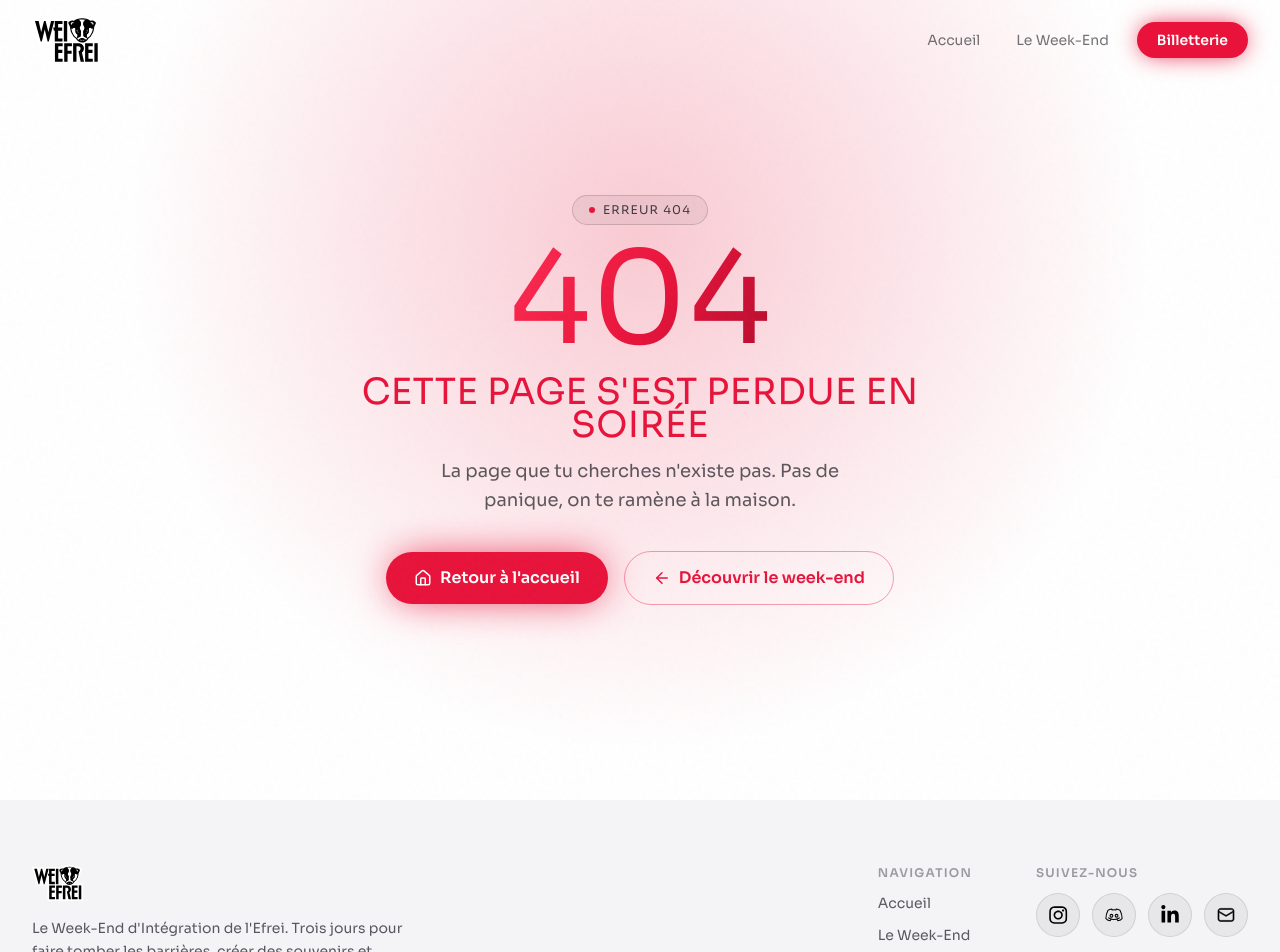
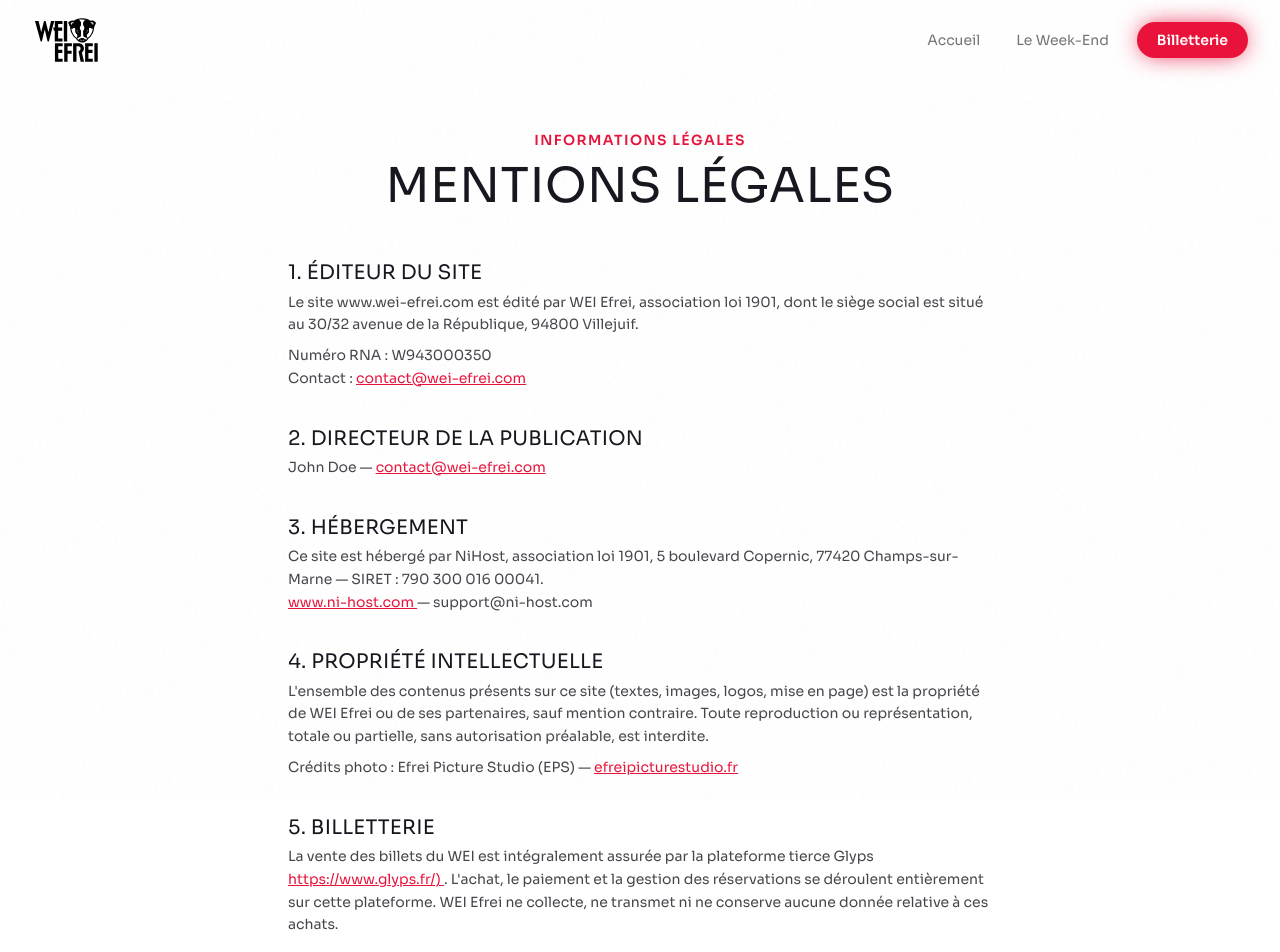
Before and after one commit to cIementg/Wei-WebSite, a Vue app: page /mentions-legales in a window 1280 px wide. Shown: the top 952 px of the page. Built offline with nearby package versions, Linux system fonts and the light colour scheme.

Commit message:
mention légal + Edit Boursier

```diff
--- a/src/components/TheFooter.vue
+++ b/src/components/TheFooter.vue
@@ -90,7 +90,10 @@ const year = new Date().getFullYear();
         class="mt-14 flex flex-col items-center justify-between gap-6 border-t border-black/10 pt-8 md:flex-row"
       >
         <p class="text-xs text-foreground/40">
-          © {{ year }} WEI Efrei. Tous droits réservés.
+          © {{ year }} WEI Efrei. Tous droits réservés. ·
+          <RouterLink to="/mentions-legales" class="underline hover:text-foreground/70">
+            Mentions légales
+          </RouterLink>
           <br>
           <span class="block md:inline">
             Crédit photo : EPS
--- a/src/pages/Billetterie.vue
+++ b/src/pages/Billetterie.vue
@@ -12,6 +12,7 @@ import {
   ChevronLeft,
   ChevronRight,
   Ticket,
+  Sparkles,
   Bus,
   Home as HomeIcon,
   UtensilsCrossed,
@@ -240,7 +241,7 @@ function confettiStyle(c: (typeof CONFETTI)[keyof typeof CONFETTI]) {
   </section>
 
   <!-- --------------------------------------------------------- TICKETS -->
-  <section id="tarifs" class="relative mx-auto max-w-7xl px-5 py-20 md:px-8">
+  <section id="tarifs" class="relative mx-auto max-w-7xl px-5 pt-20 pb-10 md:px-8">
     <div
       class="pointer-events-none absolute inset-0 overflow-hidden opacity-100"
       :style="confettiStyle(CONFETTI.a)"
@@ -388,13 +389,23 @@ function confettiStyle(c: (typeof CONFETTI)[keyof typeof CONFETTI]) {
       </div>
     </div>
 
-    <p class="mx-auto mt-10 max-w-xl text-center text-sm text-muted-foreground">
-      Boursier·ère ? Bénéficie de 47€ de réduction, écris-nous à
-      <a href="mailto:contact@wei-efrei.com" class="text-wei-red underline">
-        contact@wei-efrei.com
-      </a>
-      pour en profiter.
-    </p>
+    <div
+      v-reveal
+      class="relative mx-auto mt-6 max-w-md rounded-2xl border border-wei-red/15 bg-white/95 px-5 py-3.5 text-center shadow-md shadow-wei-red/5 backdrop-blur-sm"
+    >
+      <p class="inline-flex items-center gap-1.5 text-sm font-semibold text-foreground">
+        <Sparkles :size="15" class="text-wei-red" />
+        Boursier·ère ? Bénéficie de 47€ de réduction
+      </p>
+      <p class="mx-auto mt-1 max-w-sm text-xs leading-relaxed text-muted-foreground">
+        Écris-nous <strong class="text-foreground">avant d'acheter ton billet</strong> à
+        <a href="mailto:contact@wei-efrei.com" class="text-wei-red underline">
+          contact@wei-efrei.com
+        </a>
+        pour en faire la demande : la réduction ne peut pas être appliquée après
+        l'achat.
+      </p>
+    </div>
   </section>
 
   <!-- ------------------------------------------------------------ RECAP -->
--- /dev/null
+++ b/src/pages/MentionsLegales.vue
@@ -0,0 +1,97 @@
+<script setup lang="ts">
+</script>
+
+<template>
+  <section class="relative mx-auto max-w-3xl px-5 py-32 md:px-8">
+    <div v-reveal class="mb-14 text-center">
+      <span class="text-sm font-semibold uppercase tracking-widest text-wei-red">
+        Informations légales
+      </span>
+      <h1 class="mt-3 font-display text-4xl text-foreground md:text-5xl">
+        Mentions légales
+      </h1>
+    </div>
+
+    <div v-reveal="80" class="space-y-10 text-sm leading-relaxed text-foreground/80">
+      <section>
+        <h2 class="mb-2 font-display text-xl text-foreground">1. Éditeur du site</h2>
+        <p>
+          Le site www.wei-efrei.com est édité par WEI Efrei, association loi
+          1901, dont le siège social est situé au 30/32 avenue de la
+          République, 94800 Villejuif.
+        </p>
+        <p class="mt-2">
+          Numéro RNA : W943000350<br />
+          Contact : <a href="mailto:contact@wei-efrei.com" class="text-wei-red underline">contact@wei-efrei.com</a>
+        </p>
+      </section>
+
+      <section>
+        <h2 class="mb-2 font-display text-xl text-foreground">2. Directeur de la publication</h2>
+        <p>
+          John Doe —
+          <a href="mailto:contact@wei-efrei.com" class="text-wei-red underline">
+            contact@wei-efrei.com
+          </a>
+        </p>
+      </section>
+
+      <section>
+        <h2 class="mb-2 font-display text-xl text-foreground">3. Hébergement</h2>
+        <p>
+          Ce site est hébergé par NiHost, association loi 1901, 5 boulevard
+          Copernic, 77420 Champs-sur-Marne — SIRET : 790 300 016 00041.<br />
+          <a
+            href="https://www.ni-host.com/"
+            target="_blank"
+            rel="noreferrer"
+            class="text-wei-red underline"
+          >
+            www.ni-host.com
+          </a>
+          — support@ni-host.com
+        </p>
+      </section>
+
+      <section>
+        <h2 class="mb-2 font-display text-xl text-foreground">4. Propriété intellectuelle</h2>
+        <p>
+          L'ensemble des contenus présents sur ce site (textes, images,
+          logos, mise en page) est la propriété de WEI Efrei ou de ses
+          partenaires, sauf mention contraire. Toute reproduction ou
+          représentation, totale ou partielle, sans autorisation préalable,
+          est interdite.
+        </p>
+        <p class="mt-2">
+          Crédits photo : Efrei Picture Studio (EPS) —
+          <a
+            href="https://efreipicturestudio.fr"
+            target="_blank"
+            rel="noreferrer"
+            class="text-wei-red underline"
+          >
+            efreipicturestudio.fr
+          </a>
+        </p>
+      </section>
+
+      <section>
+        <h2 class="mb-2 font-display text-xl text-foreground">5. Billetterie</h2>
+        <p>
+          La vente des billets du WEI est intégralement assurée par la
+          plateforme tierce Glyps <a
+            href="https://www.glyps.fr/"
+            target="_blank"
+            rel="noreferrer"
+            class="text-wei-red underline"
+        >https://www.glyps.fr/)
+        </a> . L'achat, le paiement et
+          la gestion des réservations se déroulent entièrement sur cette
+          plateforme. WEI Efrei ne collecte, ne transmet ni ne conserve
+          aucune donnée relative à ces achats.
+        </p>
+      </section>
+
+    </div>
+  </section>
+</template>
--- a/src/router.ts
+++ b/src/router.ts
@@ -2,6 +2,7 @@ import { createRouter, createWebHistory } from "vue-router";
 import Home from "@/pages/Home.vue";
 import Weekend from "@/pages/Weekend.vue";
 import Billetterie from "@/pages/Billetterie.vue";
+import MentionsLegales from "@/pages/MentionsLegales.vue";
 import NotFound from "@/pages/NotFound.vue";
 
 export const router = createRouter({
@@ -10,6 +11,7 @@ export const router = createRouter({
     { path: "/", name: "home", component: Home },
     { path: "/weekend", name: "weekend", component: Weekend },
     { path: "/billetterie", name: "billetterie", component: Billetterie },
+    { path: "/mentions-legales", name: "mentions-legales", component: MentionsLegales },
     { path: "/:pathMatch(.*)*", name: "not-found", component: NotFound },
   ],
   scrollBehavior(to) {
```
Also changed, not shown: 1 other file (tests, documents, lock files or other folders).
